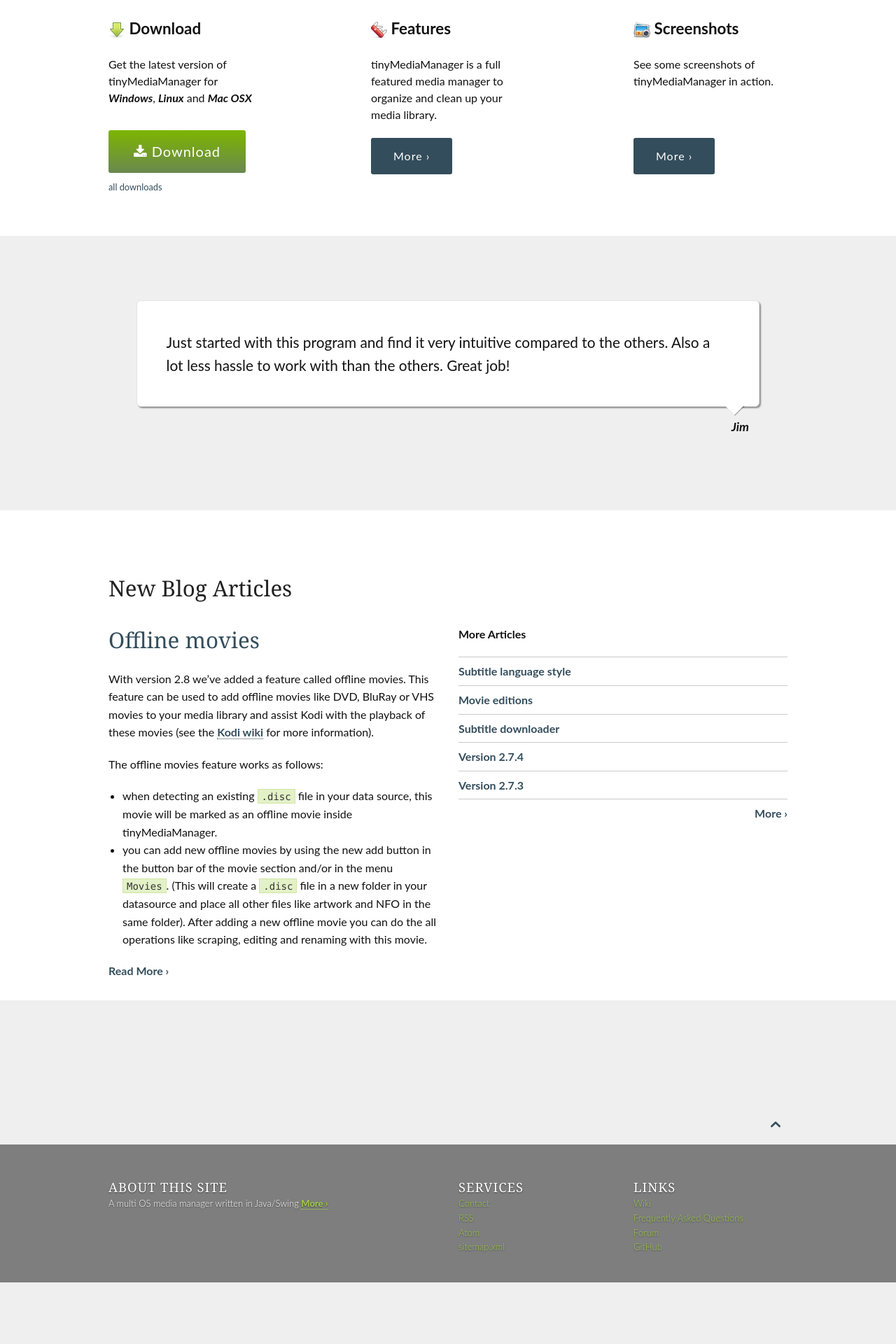
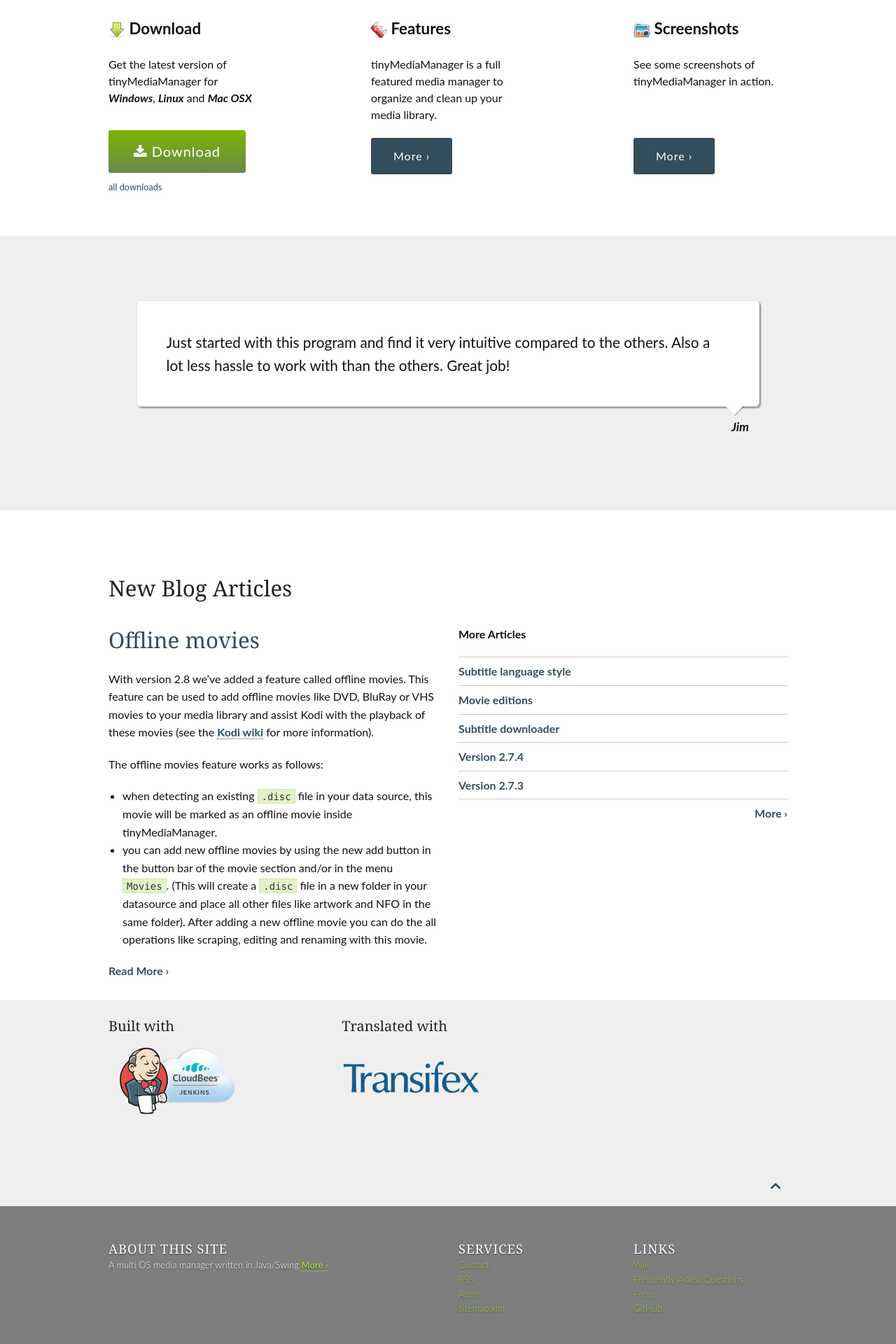
Before and after one commit to 636stefan/www.tinymediamanager.org, a Jekyll site: the page built from pages/pages-root-folder/index.md, in a window 1280 px wide. Shown: the part 844-2764 px from the top of the page at 70% size. Built offline with Jekyll 4.4.1, drawn with Linux system fonts in a browser that asks for light colours; before the commit the page ends 2676 px from its top, so only the background shows below that.

Commit message:
added logos to front page

```diff
--- a/_includes/_head.html
+++ b/_includes/_head.html
@@ -1,6 +1,6 @@
 	<meta charset="utf-8" />
 	<meta name="viewport" content="width=device-width, initial-scale=1.0" />
-	<meta http-equiv="Content-Security-Policy" content="upgrade-insecure-requests" />
+
 	<title>{% if page.meta_title %}{{ page.meta_title }}{% elsif page.title %}{{ page.title }}{% else %}{{ site.title }}{% endif %}</title>
 	{% if page.slider %}
 	<!-- nivo slider -->
--- a/_layouts/frontpage.html
+++ b/_layouts/frontpage.html
@@ -101,3 +101,19 @@ format: blog-index
     </div><!-- /.row -->
   </div>
 {% endunless %}
+
+<div class="row">
+  <div class="medium-4 columns">
+    <h4>Built with</h4>
+    <img src="{{ site.urlimg }}/cloudbees.png">
+  </div>
+
+  <div class="medium-4 columns">
+    <h4>Translated with</h4>
+    <a href="https://www.transifex.com/projects/p/tinymediamanager/" target="_blank"><img src="{{ site.urlimg }}/transifex.png"></a>
+  </div>
+
+  <div class="medium-4 columns">
+    &nbsp;
+  </div>
+</div>
--- a/_sass/_07_layout.scss
+++ b/_sass/_07_layout.scss
@@ -244,7 +244,7 @@ body.video cite { color: #fff; }
 ------------------------------------------------------------------- */
 
 #up-to-top {
-    padding: 160px 0 10px 0;
+    padding: 80px 0 10px 0;
 }
 #up-to-top a {
     font-size: 24px;
```
Also changed, not shown: images/cloudbees.png (added), images/transifex.png (added).
